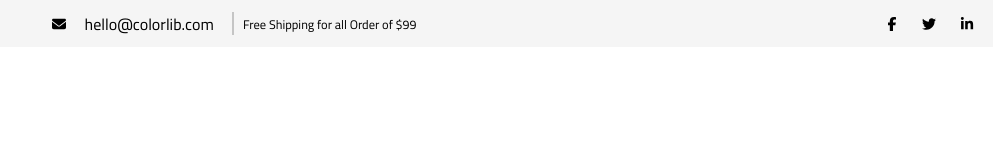
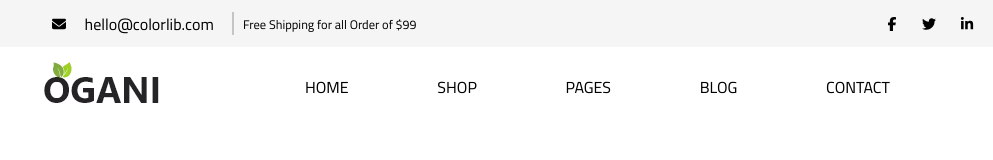
Before and after one commit to AliceHWD/Reproducao-de-site, a plain HTML site: page Site grid/index.html in a window 1280 px wide. Shown: the top 160 px of the page, without its empty margins (287-1280 px from the left). Drawn offline with Linux system fonts and the light colour scheme.

Commit message:
Dia 20/06

```diff
--- a/Site grid/index.html
+++ b/Site grid/index.html
@@ -71,9 +71,25 @@
         </div>
     </header>
 
+
    <div id="section">
+        <div id="logo"><img src="logo.png.webp" alt=""></div>
 
+        <div id="pages">
+         <p>HOME</p>
+         <p>SHOP</p>
+         <p>PAGES</p>
+         <P>BLOG</P>
+         <p>CONTACT</p>
+        </div>
 
+        <div id="compras">
+            <svg xmlns="http://www.w3.org/2000/svg" viewBox="0 0 512 512"><path d="M47.6 300.4L228.3 469.1c7.5 7 17.4 10.9 27.7 10.9s20.2-3.9 27.7-10.9L464.4 300.4c30.4-28.3 47.6-68 47.6-109.5v-5.8c0-69.9-50.5-129.5-119.4-141C347 36.5 300.6 51.4 268 84L256 96 244 84c-32.6-32.6-79-47.5-124.6-39.9C50.5 55.6 0 115.2 0 185.1v5.8c0 41.5 17.2 81.2 47.6 109.5z"/></svg>
+
+            <svg xmlns="http://www.w3.org/2000/svg" viewBox="0 0 448 512"><path d="M160 112c0-35.3 28.7-64 64-64s64 28.7 64 64v48H160V112zm-48 48H48c-26.5 0-48 21.5-48 48V416c0 53 43 96 96 96H352c53 0 96-43 96-96V208c0-26.5-21.5-48-48-48H336V112C336 50.1 285.9 0 224 0S112 50.1 112 112v48zm24 48a24 24 0 1 1 0 48 24 24 0 1 1 0-48zm152 24a24 24 0 1 1 48 0 24 24 0 1 1 -48 0z"/></svg>
+
+            <p>item: <b>$150.00</b</p>
+        </div>
 
    </div>
 
--- a/Site grid/style.css
+++ b/Site grid/style.css
@@ -5,11 +5,9 @@ body{
 header{
     background-color: #f5f5f5;
     height: 47px;
-    display: flex;
     display: grid;
     grid-template-columns:330px 180px 20px 180px 450px 150px 20px 120px 20px 120px;
     grid-template-rows: 100%;
-    height: 47px;
     width: 100%;
     list-style: none;
 }
@@ -111,6 +109,34 @@ svg{
 
 #section{
     display:grid;
-    grid-template-columns: ;
+    grid-template-columns: 330px 262px 585px 293px;
     grid-template-rows: 100%;
+    height: 79px;
+    width: 100%;
 }
+
+#pages{
+    display: flex;
+    justify-content: space-between;
+    align-items: center;
+    grid-column-start: 3;
+}
+
+#logo{
+    display: grid;
+    grid-column-start: 2;
+
+    display: flex;
+    justify-content: left;
+    align-items: center;
+}
+
+#compras{
+    display: flex;
+    justify-content: right;
+    align-items: center;
+}
+
+#compras svg{
+    padding-right: 15px;
+}
```
Also changed, not shown: Site grid/logo.png.webp (added).
